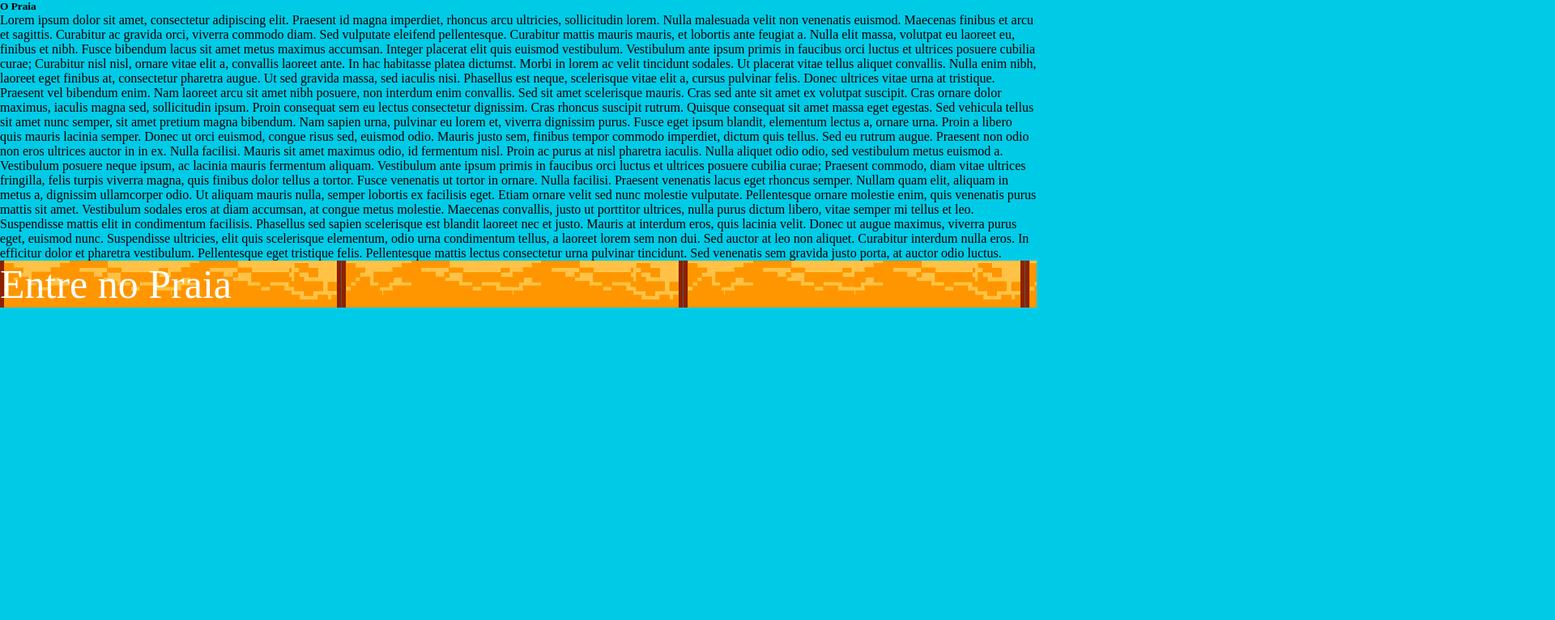
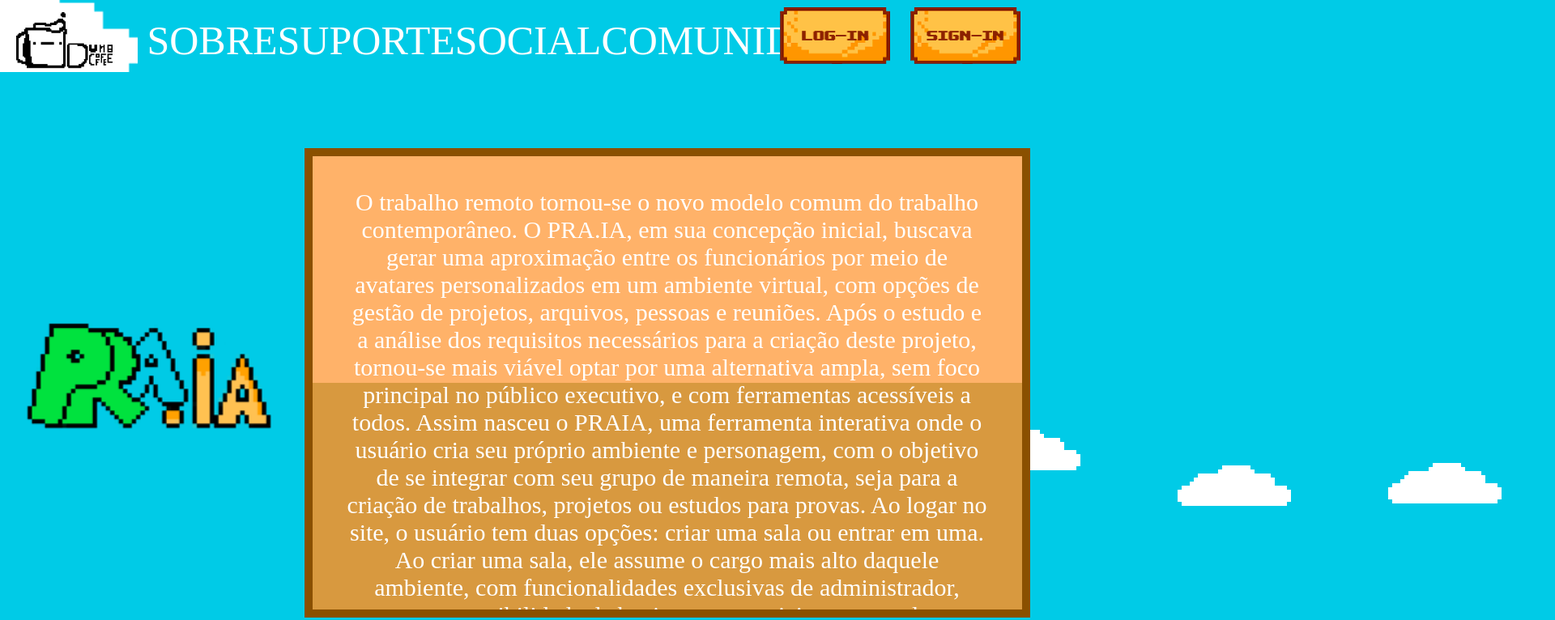
Before and after one commit to RogerioNogueiraJunior/praia, a website: page app/about.html in a window 1280 px wide. Shown: the top 766 px of the page at 81% size, 1920 px wide, since content can reach past the window. Drawn offline with Linux system fonts and the light colour scheme; a web font is replaced by a local one.

Commit message:
sobre e algumas outras mudanças]

```diff
--- a/app/about.css
+++ b/app/about.css
@@ -1,3 +1,220 @@
-.card-body {
-    background-image: url('../public/imagens/infoTable.png');
+@import url('https://fonts.cdnfonts.com/css/8bit-wonder');
+
+*{
+    margin: 0px;
+    padding: 0px;
+    box-sizing: border-box;
+    font-family: 'Jersey 10';
+    background-color: #00CBE7;
 }
+
+body{
+    overflow-x: hidden;
+}
+
+img{
+    background-color: transparent;
+}
+
+@media(max-width: 1250px){
+    .links{
+        position: absolute;
+        flex-direction: column;
+        margin-top: 400px;
+        margin-right: 680px;
+    }
+}
+
+@media only screen and (max-width: 1250px) {
+    .play{
+      margin-top: 40px;
+    }
+  }
+.header{
+    display: flex;
+    width:  auto;
+    height: 100px;
+    align-items: center;
+    justify-content: space-between;
+    padding: 20px;
+
+    .logsign{
+        display: flex;
+        gap: 25px;
+        height: 70px;
+        justify-content: center;
+        align-items: center;
+    }
+    .logsign:hover{
+        cursor: pointer;
+    }
+    .button{
+        width: auto;
+        height: 70px;
+    }
+    .logo{
+        width: auto;
+        height: 70px;
+    }
+    .coffee{
+        position: absolute;
+        width: auto;
+        height: 70px;
+    }
+    .nuvem-logo{
+        width: 300px;
+        margin: -300px -150px -60px;
+        background-color: transparent;
+    }
+
+}
+
+a{
+    text-decoration: none;
+    color: white;
+    font-size: 50px;
+    background-color: transparent;
+}
+.links{
+    display: flex;
+    justify-content: space-around;
+    width: 50%;
+}
+
+.play{
+    display: flex;
+    align-items: center;
+    justify-content: space-around;
+    height: 746px;
+    margin-bottom: -190px;
+    color: white;
+
+    .play-images{
+        display: flex;
+        width: 350px;
+        height: 500px;
+        align-items: center;
+        justify-content: center;
+        gap: 40px;
+        z-index: 3;
+        background-color: transparent;
+        font-size: 40px;
+    }
+    .logo-praia{
+        width: 300px;
+        height: auto;
+    }
+
+}
+
+.wave-container {
+    background-color: transparent;
+    width: 100%;
+    height: 1300px;
+    margin-top: -800px;
+}
+
+.entre-bt:hover{
+    animation-name: float;
+    animation-duration: 2s;
+    animation-iteration-count: 1;
+    background-color: transparent;
+}
+
+@keyframes float{
+    0%{
+        transform: translateY(0px);
+    }
+    50%{
+        transform: translateY(-9px);
+    }
+    100%{
+        transform: translateY(0px);
+    }
+}
+
+.scrolling-wrapper {
+    position: absolute;
+    display: flex;
+    white-space: nowrap;
+    animation: scroll 30s linear infinite;
+    gap: 100px;
+    margin-top: -100px;
+}
+
+.box {
+    flex: 0 0 auto;
+    width: auto;
+    margin: 10px;
+    display: flex;
+    justify-content: center;
+    align-items: center;
+    font-size: 20px;
+    margin-top: -200px;
+    background-color: transparent;
+}
+
+@keyframes scroll {
+    0% {
+        transform: translateX(70%);
+    }
+    100% {
+        transform: translateX(-70%);
+    }
+}
+.footer{
+    background-color: #D8993F;
+    width: 100%;
+    height: 100px;
+    display: flex;
+    justify-content: center;
+    align-items: center;
+    gap: 100px;
+    margin-top: 300px;
+}
+.footer img{
+    height: 70px;
+}
+.about {
+    background: linear-gradient(0deg, #D8993F 50%, #ffb269 50%);
+    display: grid;
+    width: 70vw;
+    height: 580px;
+    padding: 40px;
+    text-align: center;
+    position: relative;
+    z-index: 2;
+    border: 10px solid #8a5000;
+    overflow: auto;
+}
+
+.logo-praia:hover{
+    animation-name: float;
+    animation-duration: 2s;
+    animation-iteration-count: 1;
+    background-color: transparent;
+}
+
+@keyframes float{
+    0%{
+        transform: translateY(0px);
+    }
+    50%{
+        transform: translateY(-9px);
+    }
+    100%{
+        transform: translateY(0px);
+    }
+}
+::-webkit-input-placeholder {
+    color: rgb(0, 0, 0);
+}
+
+.about h1, h2, h3, h4, h5, h6, p{
+    background-color: transparent;
+    color: white; /* ou outra cor que contraste com o fundo */
+}
+
+.about p{
+    font-size: 30px;
+}
--- a/app/about.html
+++ b/app/about.html
@@ -1,29 +1,92 @@
 <!DOCTYPE html>
-<html lang="en">
+<html lang="pt-br">
 <head>
     <meta charset="UTF-8">
     <meta name="viewport" content="width=device-width, initial-scale=1.0">
-    <title>Sobre nós</title>
-    <link rel="stylesheet" href="/app/style.css">
+    <title>Pra.ia</title>
     <link rel="stylesheet" href="/app/about.css">
+    <link href="https://fonts.googleapis.com/css?family=Jersey+10" rel="stylesheet">
+    <script src="/app/pagesafe.js"></script>
 </head>
 <body>
-    <main>
-        <div class="container">
-                <div class="card-body">
-                  <h5 class="card-title">O Praia</h5>
-                  <p class="card-text">Lorem ipsum dolor sit amet, consectetur adipiscing elit. Praesent id magna imperdiet, rhoncus arcu ultricies, sollicitudin lorem. Nulla malesuada velit non venenatis euismod. Maecenas finibus et arcu et sagittis. Curabitur ac gravida orci, viverra commodo diam. Sed vulputate eleifend pellentesque. Curabitur mattis mauris mauris, et lobortis ante feugiat a. Nulla elit massa, volutpat eu laoreet eu, finibus et nibh. Fusce bibendum lacus sit amet metus maximus accumsan. Integer placerat elit quis euismod vestibulum. Vestibulum ante ipsum primis in faucibus orci luctus et ultrices posuere cubilia curae; Curabitur nisl nisl, ornare vitae elit a, convallis laoreet ante. In hac habitasse platea dictumst. Morbi in lorem ac velit tincidunt sodales. Ut placerat vitae tellus aliquet convallis. Nulla enim nibh, laoreet eget finibus at, consectetur pharetra augue.
 
-                    Ut sed gravida massa, sed iaculis nisi. Phasellus est neque, scelerisque vitae elit a, cursus pulvinar felis. Donec ultrices vitae urna at tristique. Praesent vel bibendum enim. Nam laoreet arcu sit amet nibh posuere, non interdum enim convallis. Sed sit amet scelerisque mauris. Cras sed ante sit amet ex volutpat suscipit. Cras ornare dolor maximus, iaculis magna sed, sollicitudin ipsum. Proin consequat sem eu lectus consectetur dignissim. Cras rhoncus suscipit rutrum. Quisque consequat sit amet massa eget egestas. Sed vehicula tellus sit amet nunc semper, sit amet pretium magna bibendum.
+    <div id="header" class="header">
+        <div class="logo">
+            <div class="imglogo">
+                <img class="coffee" src="/imagens/logo dumb coffee side.png" alt="">
+                <img class="nuvem-logo" src="/imagens/nuvem.png" alt="">
+            </div>
+        </div>
+        <div class="links">
+            <a href="/about">SOBRE</a>
+            <a href="">SUPORTE</a>
+            <a href="">SOCIAL</a>
+            <a href="">COMUNIDADE</a>
+        </div>
+        <div class="logsign">
+            <a href="/login"><img src="/imagens/bt_log.png" alt="" class="button"></a>
+            <a href="/signin"><img src="/imagens/bt_sign.png" alt="" class="button"></a>
+        </div>
+    </div>
 
-                    Nam sapien urna, pulvinar eu lorem et, viverra dignissim purus. Fusce eget ipsum blandit, elementum lectus a, ornare urna. Proin a libero quis mauris lacinia semper. Donec ut orci euismod, congue risus sed, euismod odio. Mauris justo sem, finibus tempor commodo imperdiet, dictum quis tellus. Sed eu rutrum augue. Praesent non odio non eros ultrices auctor in in ex. Nulla facilisi. Mauris sit amet maximus odio, id fermentum nisl. Proin ac purus at nisl pharetra iaculis. Nulla aliquet odio odio, sed vestibulum metus euismod a. Vestibulum posuere neque ipsum, ac lacinia mauris fermentum aliquam. Vestibulum ante ipsum primis in faucibus orci luctus et ultrices posuere cubilia curae;
+    <div class="play">
+        <div class="play-images">
+           <a href="/"><img class="logo-praia" src="/imagens/logo.png" alt=""></a>
+        </div>
+        <div class="about">
+          <p>
+            O trabalho remoto tornou-se o novo modelo comum do trabalho contemporâneo. O PRA.IA,
+em sua concepção inicial, buscava gerar uma aproximação entre os funcionários por meio de
+avatares personalizados em um ambiente virtual, com opções de gestão de projetos,
+arquivos, pessoas e reuniões.
+Após o estudo e a análise dos requisitos necessários para a criação deste projeto, tornou-se
+mais viável optar por uma alternativa ampla, sem foco principal no público executivo, e com
+ferramentas acessíveis a todos.
+Assim nasceu o PRAIA, uma ferramenta interativa onde o usuário cria seu próprio ambiente
+e personagem, com o objetivo de se integrar com seu grupo de maneira remota, seja para a
+criação de trabalhos, projetos ou estudos para provas.
+Ao logar no site, o usuário tem duas opções: criar uma sala ou entrar em uma. Ao criar uma
+sala, ele assume o cargo mais alto daquele ambiente, com funcionalidades exclusivas de
+administrador, como: a possibilidade de banir outros participantes ou alterar cargos. Os
+demais participantes terão acesso normal as outras funcionalidades, como: chat de
+Página 2
+mensagens, criação de reuniões, personalização do escritório pessoal, minigames, entre
+outros. As salas podem ser abertas ou privadas, com requisição de senha para entrada ou
+com nicknames em uma lista de presença.
+Todas essas funcionalidades proporcionam maior controle ao ambiente virtual, garantindo
+que não haja riscos de membros da sala atrapalharem o fluxo de trabalho, projetos ou
+estudos voltados para aquela sala.
 
-                    Praesent commodo, diam vitae ultrices fringilla, felis turpis viverra magna, quis finibus dolor tellus a tortor. Fusce venenatis ut tortor in ornare. Nulla facilisi. Praesent venenatis lacus eget rhoncus semper. Nullam quam elit, aliquam in metus a, dignissim ullamcorper odio. Ut aliquam mauris nulla, semper lobortis ex facilisis eget. Etiam ornare velit sed nunc molestie vulputate.
+          </p>
+        </div>
+    </div>
 
-                    Pellentesque ornare molestie enim, quis venenatis purus mattis sit amet. Vestibulum sodales eros at diam accumsan, at congue metus molestie. Maecenas convallis, justo ut porttitor ultrices, nulla purus dictum libero, vitae semper mi tellus et leo. Suspendisse mattis elit in condimentum facilisis. Phasellus sed sapien scelerisque est blandit laoreet nec et justo. Mauris at interdum eros, quis lacinia velit. Donec ut augue maximus, viverra purus eget, euismod nunc. Suspendisse ultricies, elit quis scelerisque elementum, odio urna condimentum tellus, a laoreet lorem sem non dui. Sed auctor at leo non aliquet. Curabitur interdum nulla eros. In efficitur dolor et pharetra vestibulum. Pellentesque eget tristique felis. Pellentesque mattis lectus consectetur urna pulvinar tincidunt. Sed venenatis sem gravida justo porta, at auctor odio luctus.</p>
-                  <a href="/" class="btn btn-outline-primary">Entre no Praia</a>
-                </div>
-        </div>
-      </main>
+
+    <div class="scrolling-wrapper">
+        <!-- Primeira cópia das nuvens -->
+        <div class="box"><img src="/imagens/nuvem.png" alt=""></div>
+        <div class="box"><img src="/imagens/nuvem.png" alt=""></div>
+        <div class="box"><img src="/imagens/nuvem.png" alt=""></div>
+        <div class="box"><img src="/imagens/nuvem.png" alt=""></div>
+        <div class="box"><img src="/imagens/nuvem.png" alt=""></div>
+        <div class="box"><img src="/imagens/nuvem.png" alt=""></div>
+        <div class="box"><img src="/imagens/nuvem.png" alt=""></div>
+        <div class="box"><img src="/imagens/nuvem.png" alt=""></div>
+    </div>
+
+    <div class="footer">
+        <img src="/imagens/logo dumb coffee.png" alt="">
+        <img src="/imagens/logo.png" alt="">
+    </div>
+
+    <script>
+        document.addEventListener("DOMContentLoaded", function() {
+            const boxes = document.querySelectorAll('.box');
+            boxes.forEach(box => {
+                const randomHeight = Math.floor(Math.random() * (700 - 600 + 1)) + 100; // Altura entre 100px e 200px
+                box.style.transform = `translateY(${randomHeight}px)`;
+            });
+        });
+    </script>
 </body>
 </html>
--- a/app/game/server.js
+++ b/app/game/server.js
@@ -2,6 +2,7 @@ import express from "express";
 import { createServer } from "http";
 import { fileURLToPath } from "url";
 import { dirname, join } from "path";
+import path from "path";
 import { Server } from "socket.io";
 
 const app = express();
@@ -10,6 +11,10 @@ const io = new Server(httpServer);
 
 
 const __dirname = dirname(fileURLToPath(import.meta.url));
+const publicpath = path.join(__dirname);
+
+app.use(express.json());
+app.use('/game', express.static(publicpath));
 
 app.get('/', (req, res) => {
     res.sendFile(join(__dirname, 'index.html'));
--- /dev/null
+++ b/app/game/style.css
@@ -0,0 +1,15 @@
+body {
+    margin: 0;
+    padding-bottom: 3rem;
+    font-family: 'Jersey 10';
+}
+.person {
+    width: 50px;
+    height: 50px;
+    background-color: #6b3d00;
+    position: absolute; /* Necessário para mover */
+    left: 0;
+    top: 0;
+    color: rgb(0, 0, 0);
+    font-size: 20px;
+}
```
Also changed, not shown: app/game/index.html (+1 -17 lines), app/index.html (+4 -2 lines), app/login.html (+3 -1 lines), app/signin.html (+1 -1 lines), app/pagesafe.js (added).
